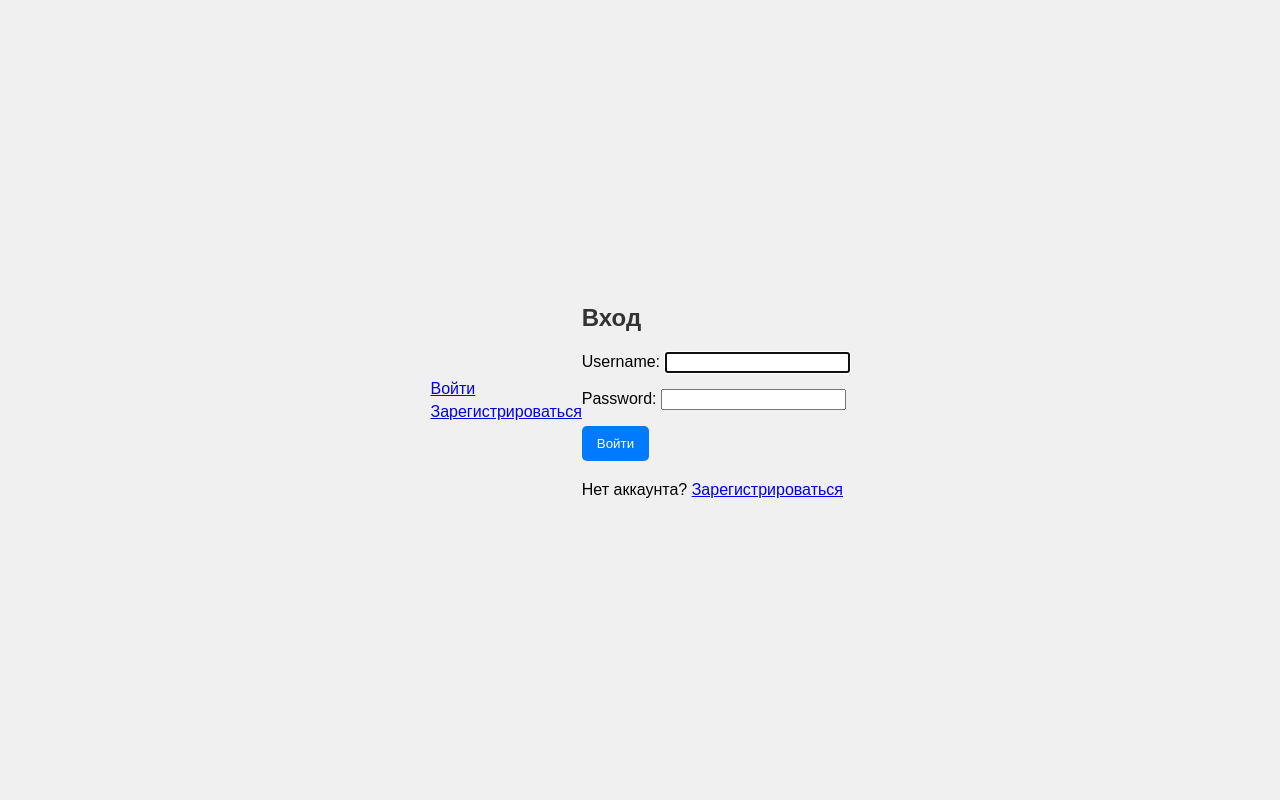
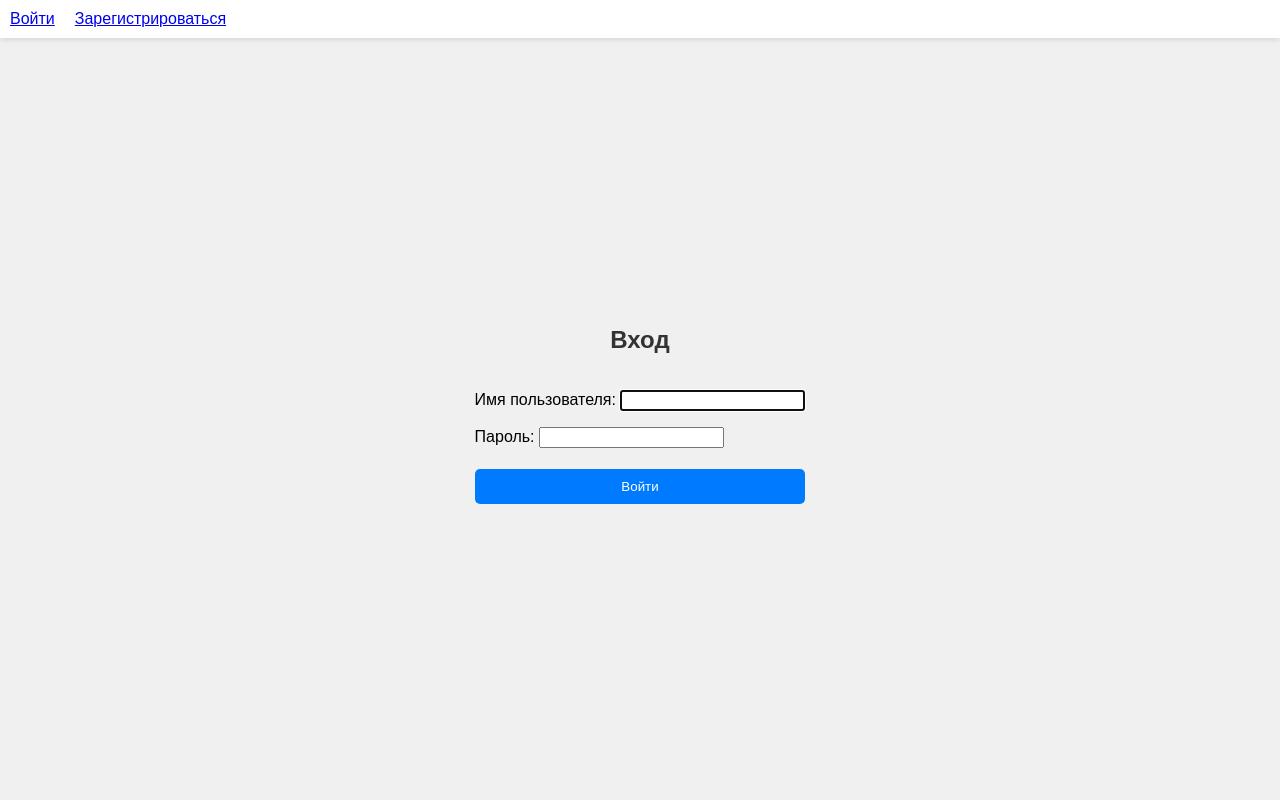
Before and after one commit to webusinka/coursework, a Django app: page /login/ in a window 1280 px wide. Run offline with Django 5.2, Linux system fonts and the light colour scheme.

Commit message:
Style is working

```diff
--- a/journal/accounts/static/accounts/styles.css
+++ b/journal/accounts/static/accounts/styles.css
@@ -1,56 +1,50 @@
-
-/* стили для всплывающих уведомлений */
+/* Общие стили для body */
 body {
     font-family: Arial, sans-serif;
-    margin: 20px;
+    margin: 0; /* Убираем отступы */
+    background-color: #f0f0f0; /* Цвет фона страницы */
+}
+
+/* Стили для навигационного меню */
+nav {
+    background-color: #ffffff; /* Цвет фона навигации */
+    padding: 10px; /* Отступы внутри навигации */
+    box-shadow: 0 2px 5px rgba(0, 0, 0, 0.1); /* Тень для навигации */
+}
+
+nav ul {
+    list-style-type: none; /* Убираем маркеры списка */
+    padding: 0; /* Убираем отступы */
+    margin: 0; /* Убираем отступы */
+    display: flex; /* Используем flexbox для горизонтального расположения */
+}
+
+nav li {
+    margin-right: 20px; /* Отступы между элементами навигации */
+}
+
+/* Общие стили для контейнера */
+.container {
+    display: flex;
+    flex-direction: column; /* Располагает элементы в колонку */
+    justify-content: center; /* Центрирует по вертикали */
+    align-items: center; /* Центрирует по горизонтали */
+    height: calc(100vh - 60px); /* Занимает всю высоту экрана, вычитая высоту навигации */
+}
+
+/* Стили для блока с кнопками */
+.button-container {
+    background-color: #ffffff; /* Цвет фона блока */
+    border: 1px solid #ccc; /* Цвет границы */
+    border-radius: 8px; /* Закругленные углы */
+    padding: 40px; /* Увеличиваем отступы внутри блока */
+    box-shadow: 0 2px 10px rgba(0, 0, 0, 0.1); /* Тень для эффекта поднятия */
+    width: 400px; /* Увеличиваем ширину блока */
+    text-align: center; /* Центрирование текста */
 }
 
 h2 {
     color: #333;
-}
-
-form {
-    margin-bottom: 20px;
-}
-
-ul {
-    list-style-type: none;
-    padding: 0;
-}
-
-li {
-    margin: 5px 0;
-}
-
-.success {
-    color: green;
-}
-
-.error {
-    color: red;
-}
-
-/* стиль для регистрации */
-body {
-    display: flex;
-    justify-content: center;
-    align-items: center;
-    height: 100vh; /* Занимает всю высоту экрана */
-    margin: 0;
-    background-color: #f0f0f0; /* Цвет фона страницы */
-}
-
-.registration-container {
-    background-color: #ffffff; /* Цвет фона формы */
-    border: 1px solid #ccc; /* Цвет границы */
-    border-radius: 8px; /* Закругленные углы */
-    padding: 20px; /* Отступы внутри формы */
-    box-shadow: 0 2px 10px rgba(0, 0, 0, 0.1); /* Тень для эффекта поднятия */
-    width: 300px; /* Ширина формы */
-    text-align: center; /* Центрирование текста */
-}
-
-h2 {
     margin-bottom: 20px; /* Отступ снизу заголовка */
 }
 
@@ -61,8 +55,24 @@ button {
     border-radius: 5px; /* Закругленные углы кнопки */
     padding: 10px 15px; /* Отступы внутри кнопки */
     cursor: pointer; /* Курсор при наведении */
+    margin: 5px 0; /* Отступы между кнопками */
+    width: 100%; /* Кнопки занимают всю ширину блока */
 }
 
 button:hover {
     background-color: #0056b3; /* Цвет кнопки при наведении */
 }
+
+/* Стили для всплывающих уведомлений */
+.success {
+    color: green;
+}
+
+.error {
+    color: red;
+}
+
+/* Стили для заголовков */
+h2 {
+    margin-bottom: 20px; /* Отступ снизу заголовка */
+}
--- a/journal/accounts/templates/accounts/home.html
+++ b/journal/accounts/templates/accounts/home.html
@@ -3,7 +3,7 @@
 {% block title %}Домашняя страница{% endblock %}
 
 {% block content %}
-<h1>Добро пожаловать на домашнюю страницу!</h1>
+<h1>Добро пожаловать на сайт<br>отслеживания успеваемости!</h1>
 {% if user.is_authenticated %}
     <p>Привет, {{ user.username }}! </a></p>
 {% else %}
--- a/journal/accounts/templates/accounts/register.html
+++ b/journal/accounts/templates/accounts/register.html
@@ -3,7 +3,7 @@
 {% block title %}Регистрация{% endblock %}
 
 {% block content %}
-<div class="registration-container">
+<div class="container">
     <h2>Регистрация</h2>
 
     {% if messages %}
@@ -19,6 +19,5 @@
         {{ form.as_p }}
         <button type="submit">Зарегистрироваться</button>
     </form>
-    <p>Уже есть аккаунт? <a href="{% url 'login' %}">Войти</a></p>
 </div>
 {% endblock %}
--- a/journal/accounts/templates/base.html
+++ b/journal/accounts/templates/base.html
@@ -24,7 +24,7 @@
         </ul>
     </nav>
 
-    <div>
+    <div class="container">
         {% block content %}
         {% endblock %}
     </div>
--- a/journal/accounts/templates/registration/login.html
+++ b/journal/accounts/templates/registration/login.html
@@ -3,6 +3,7 @@
 {% block title %}Вход{% endblock %}
 
 {% block content %}
+<div class="container">
     <h2>Вход</h2>
 
     {% if messages %}
@@ -18,5 +19,5 @@
         {{ form.as_p }}
         <button type="submit">Войти</button>
     </form>
-<p>Нет аккаунта? <a href="{% url 'register' %}">Зарегистрироваться</a></p>
+</div>
 {% endblock %}
--- a/journal/journal/settings.py
+++ b/journal/journal/settings.py
@@ -116,9 +116,11 @@ AUTH_PASSWORD_VALIDATORS = [
 # Internationalization
 # https://docs.djangoproject.com/en/5.1/topics/i18n/
 
-LANGUAGE_CODE = 'en-us'
+LANGUAGE_CODE = 'ru'
 
 TIME_ZONE = 'UTC'
+
+USE_I18N = True
 
 USE_I18N = True
 
```
Lines whose indentation alone changed are shown as unchanged.
